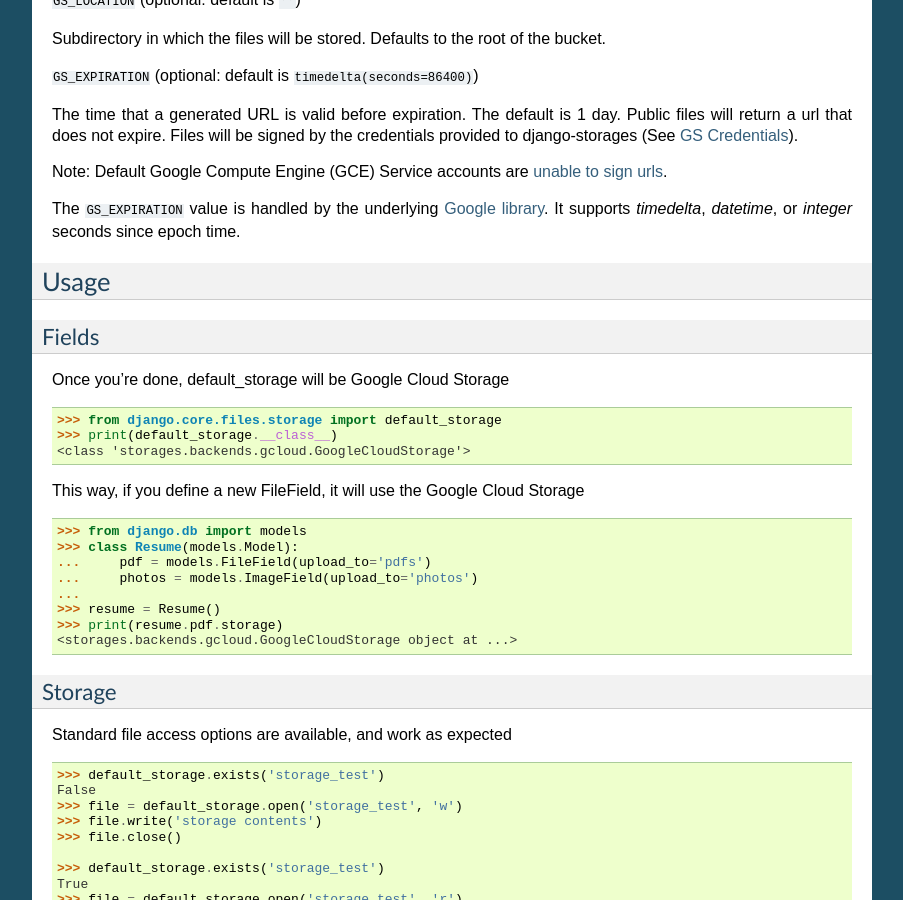
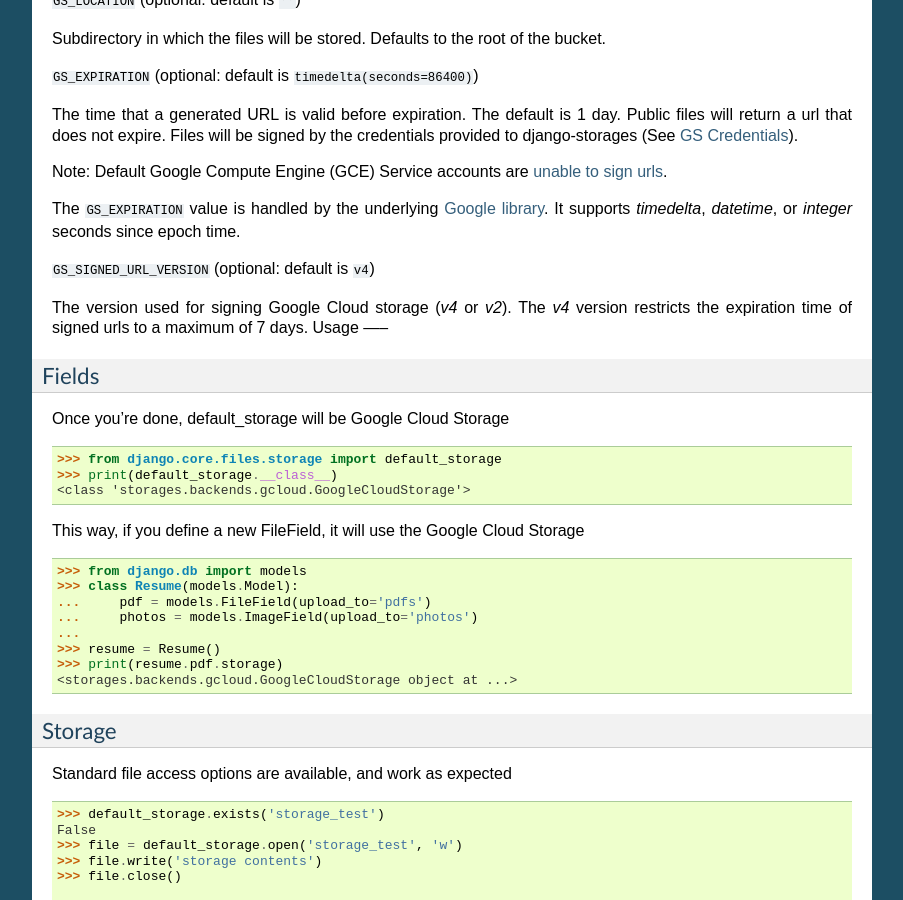
Before and after one commit to jschneier/django-storages, a Sphinx documentation site: the page built from docs/backends/gcloud.rst, in a window 1280 px wide and 900 px high, scrolled down 3276 px. Shown: the whole window, without its empty margins (198-1101 px from the left). Built offline with Sphinx 7.4.7, drawn with Linux system fonts in a browser that asks for light colours.

Commit message:
adds option for google signed url version

```diff
--- a/docs/backends/gcloud.rst
+++ b/docs/backends/gcloud.rst
@@ -204,7 +204,10 @@ Note: Default Google Compute Engine (GCE) Service accounts are
 The ``GS_EXPIRATION`` value is handled by the underlying `Google library  <https://googlecloudplatform.github.io/google-cloud-python/latest/storage/blobs.html#google.cloud.storage.blob.Blob.generate_signed_url>`_.
 It supports `timedelta`, `datetime`, or `integer` seconds since epoch time.
 
+``GS_SIGNED_URL_VERSION`` (optional: default is ``v4``)
 
+The version used for signing Google Cloud storage (`v4` or `v2`). The `v4` version restricts the expiration time
+of signed urls to a maximum of 7 days.
 Usage
 -----
 
```
Also changed, not shown: 1 other file.
